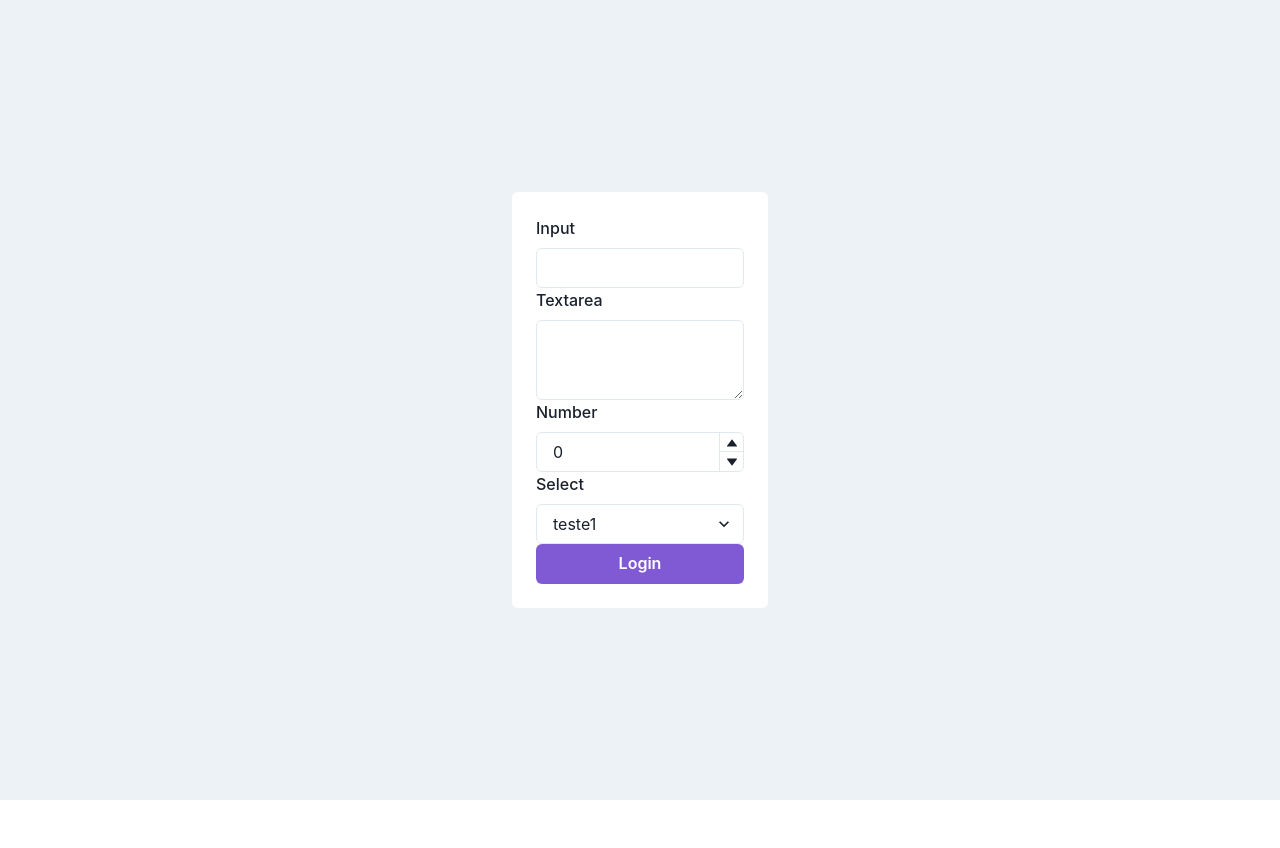
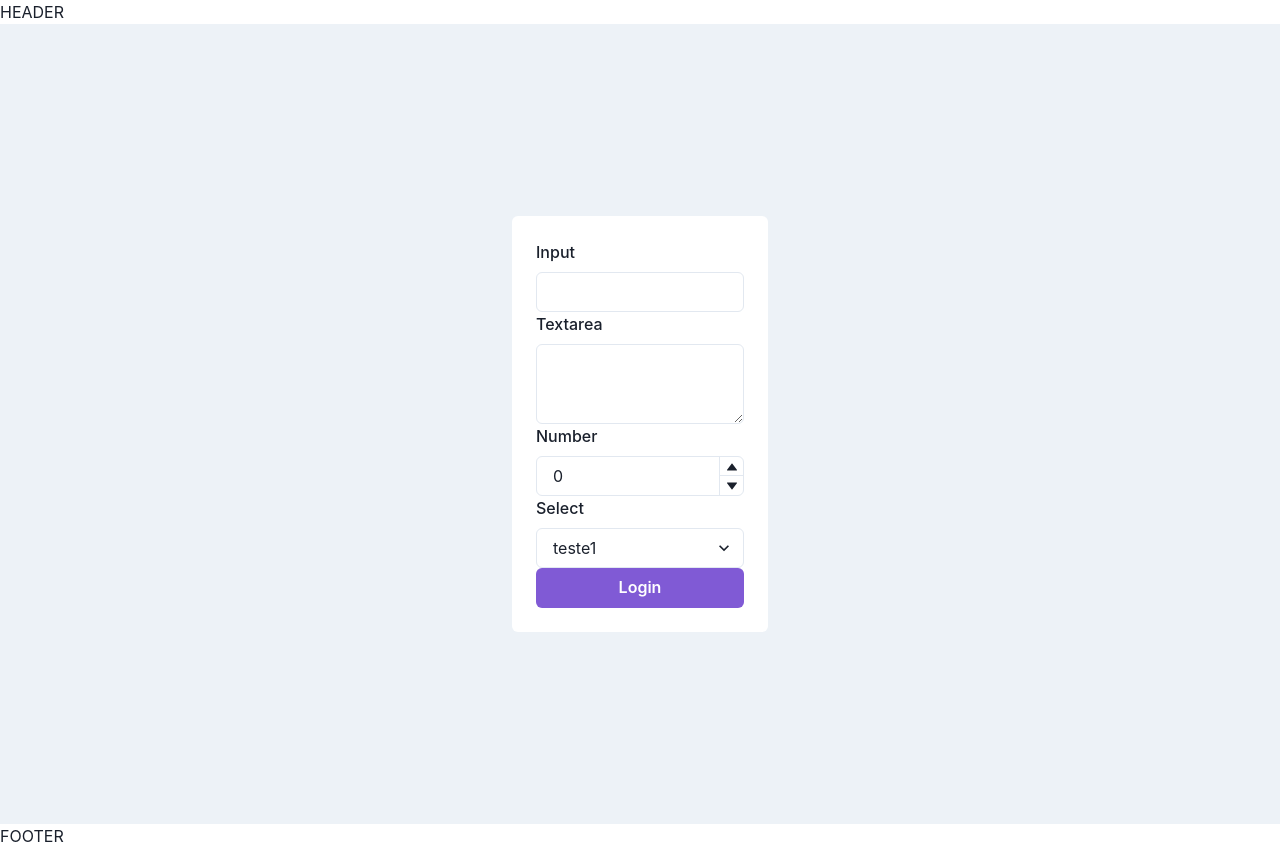
Before and after one commit to fabio-aug/my-book-list-web, a React (Create React App) app: page /home in a window 1280 px wide. Before the commit the page ends 800 px from the top, so only its background shows below. Built offline with nearby package versions, Linux system fonts and the light colour scheme.

Commit message:
Context global e layout

```diff
--- /dev/null
+++ b/src/context/global/Global.jsx
@@ -0,0 +1,20 @@
+import React, { useState, createContext } from 'react';
+
+export const GlobalContext = createContext(null);
+
+function Global({children}) {
+    const [exemple, setExemple] = useState('value');
+
+    const sharedValues = {
+        exemple,
+        setExemple
+    }
+
+    return (
+        <GlobalContext.Provider value={sharedValues}>
+            {children}
+        </GlobalContext.Provider>
+    );
+}
+
+export default Global;
--- /dev/null
+++ b/src/context/index.js
@@ -0,0 +1,5 @@
+import Global from "./global/Global";
+
+export {
+    Global
+}
--- a/src/index.js
+++ b/src/index.js
@@ -1,15 +1,19 @@
 import React from 'react';
+import { ChakraProvider } from '@chakra-ui/react';
+
 import Routes from './routes/Routes';
 import ReactDOM from 'react-dom/client';
 import reportWebVitals from './reportWebVitals';
-import { ChakraProvider } from '@chakra-ui/react';
+import { Global } from './context';
 
 const root = ReactDOM.createRoot(document.getElementById('root'));
 
 root.render(
     <React.StrictMode>
         <ChakraProvider>
-            <Routes />
+            <Global>
+                <Routes />
+            </Global>
         </ChakraProvider>
     </React.StrictMode>
 );
--- /dev/null
+++ b/src/layout/index.js
@@ -0,0 +1,5 @@
+import MainLayout from "./mainLayout/MainLayout";
+
+export {
+    MainLayout
+}
--- /dev/null
+++ b/src/layout/mainLayout/MainLayout.jsx
@@ -0,0 +1,14 @@
+import React from 'react';
+import { Outlet } from 'react-router-dom';
+
+function MainLayout() {
+    return (
+        <React.Fragment>
+            <div> HEADER </div>
+            <div> <Outlet /> </div>
+            <div> FOOTER </div>
+        </React.Fragment>
+    );
+}
+
+export default MainLayout;
--- a/src/pages/home/Home.jsx
+++ b/src/pages/home/Home.jsx
@@ -1,8 +1,9 @@
-import React from 'react';
+import React, { useContext } from 'react';
 import * as Yup from 'yup';
 import { useFormik } from "formik";
 import { Box, Button, Flex } from "@chakra-ui/react";
 
+import { GlobalContext } from '../../context/global/Global';
 import { Input, Number, Select, Textarea } from '../../components';
 
 const validationSchema = Yup.object().shape({
@@ -20,6 +21,10 @@ const validationSchema = Yup.object().shape({
 });
 
 function Home() {
+    const first = useContext(GlobalContext);
+
+    console.log(first)
+
     const formik = useFormik({
         initialValues: {
             input: "",
@@ -73,7 +78,7 @@ function Home() {
                 </form>
             </Box>
         </Flex>
-    )
+    );
 }
 
 export default Home;
--- a/src/routes/Routes.jsx
+++ b/src/routes/Routes.jsx
@@ -5,6 +5,8 @@ import {
     BrowserRouter,
     Routes as AppRoutes
 } from 'react-router-dom';
+
+import { MainLayout } from '../layout';
 
 import {
     Home
@@ -14,13 +16,15 @@ function Routes() {
     return (
         <BrowserRouter>
             <AppRoutes>
-                <Route path="/home" element={<Home />} />
+                <Route path="/" element={<MainLayout />} >
+                    <Route path="/home" element={<Home />} />
+                </Route>
 
                 <Route path="*" element={<Navigate to="/home" />} />
                 <Route path="/" element={<Navigate to="/home" />} />
             </AppRoutes>
         </BrowserRouter>
-    )
+    );
 }
 
 export default Routes;
```
